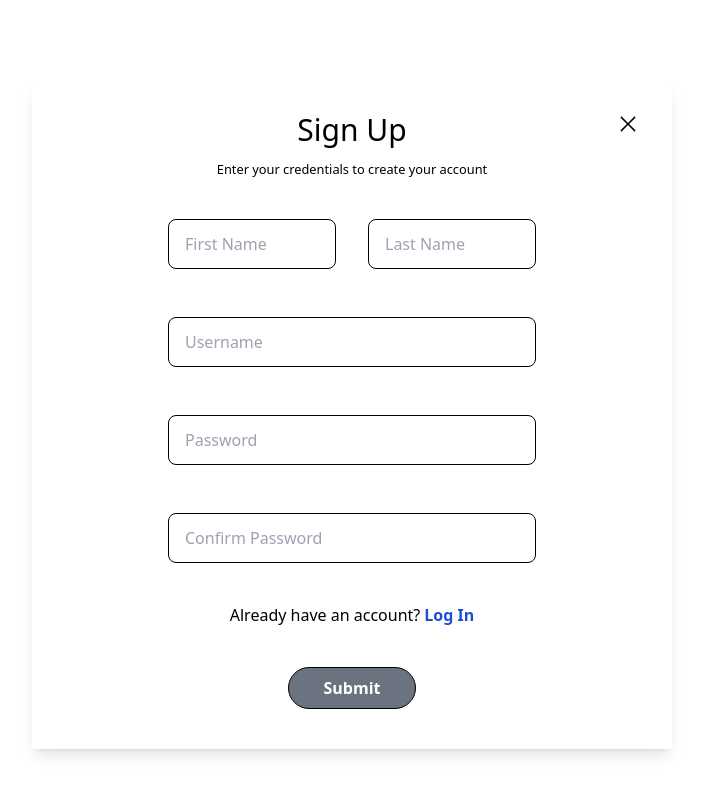
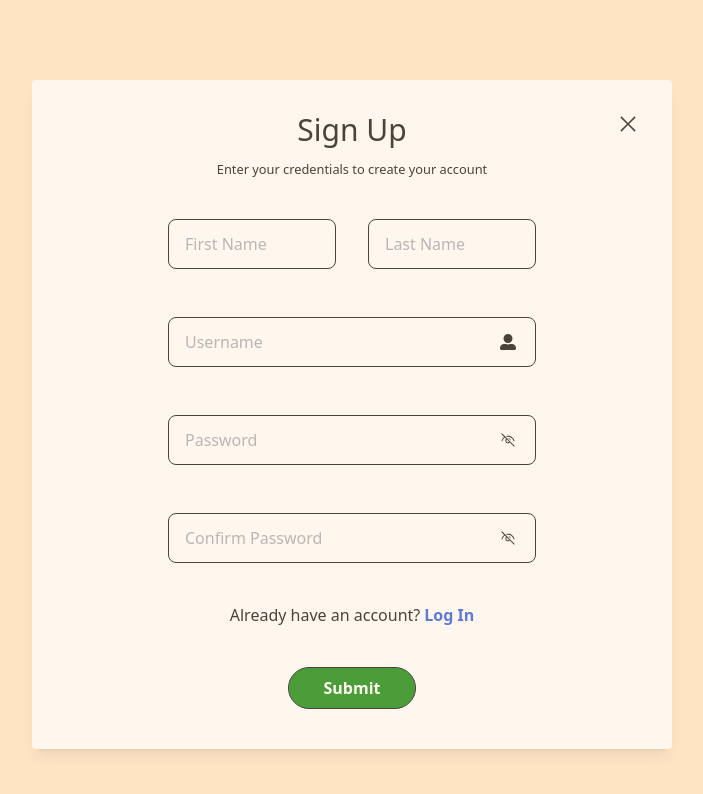
Before and after one commit to Nitish-Appireddypally/NanoBlogs, a React (Vite) app: page /signup in a window 1280 px wide. Shown: the top 794 px of the page, without its empty margins (288-991 px from the left). Built offline with nearby package versions, Linux system fonts and the light colour scheme.

Commit message:
Completed adding icons in auth page

```diff
--- a/package.json
+++ b/package.json
@@ -13,6 +13,7 @@
     "axios": "^1.6.8",
     "firebase": "^10.8.1",
     "framer-motion": "^11.0.15",
+    "js-cookie": "^3.0.5",
     "react": "^18.2.0",
     "react-dom": "^18.2.0",
     "react-icons": "^5.0.1",
--- a/src/components/Demo/Auth/Auth.jsx
+++ b/src/components/Demo/Auth/Auth.jsx
@@ -1,7 +1,7 @@
 import React, { useState } from "react";
 import LoginAuth from "../../LoginAuth/LoginAuth";
 import SignupAuth from "../../SignupAuth/SignupAuth";
-import { motion } from "framer-motion";
+// import { motion } from "framer-motion";
 
 const Auth = () => {
   const [createUser, setCreateUser] = useState(true);
@@ -11,18 +11,18 @@ const Auth = () => {
 
   return (
     <div>
-      <motion.div
+      {/* <motion.div
         className="form-container"
         initial={{ opacity: 0, y: -50 }}
         animate={{ opacity: 1, y: 0 }}
         transition={{ duration: 1.5 }}
-      >
-        {createUser ? (
-          <LoginAuth onButtonClick={handleButtonClick} />
-        ) : (
-          <SignupAuth onButtonClick={handleButtonClick} />
-        )}
-      </motion.div>
+      > */}
+      {createUser ? (
+        <LoginAuth onButtonClick={handleButtonClick} />
+      ) : (
+        <SignupAuth onButtonClick={handleButtonClick} />
+      )}
+      {/* </motion.div> */}
     </div>
   );
 };
--- a/src/components/LoginAuth/LoginAuth.jsx
+++ b/src/components/LoginAuth/LoginAuth.jsx
@@ -1,11 +1,17 @@
 import React, { useState } from "react";
 import axios from "axios";
+import Cookies from "js-cookie";
+
 import { LiaTimesSolid } from "react-icons/lia";
 import { Link } from "react-router-dom";
+import { FaUserAlt } from "react-icons/fa";
+import { FaLock } from "react-icons/fa";
+import { VscEye } from "react-icons/vsc";
 
 function LoginAuth({ onButtonClick }) {
   const [userName, setUserName] = useState("");
   const [passWord, setPassword] = useState("");
+  const [showPassword, setShowPassword] = useState(false);
   const handleUsernameChange = (event) => {
     setUserName(event.target.value);
   };
@@ -25,8 +31,17 @@ function LoginAuth({ onButtonClick }) {
       const response = await axios.post("http://localhost:3000/auth/login", {
         LoginData,
       });
-      console.log("Login successful:", response.data);
+      const responseData = response.data;
+      console.log("Login successful:", responseData);
       // Handle storing tokens in local storage
+      Cookies.set("access_token", responseData.access_token);
+      Cookies.set("refresh_token", responseData.refresh_token);
+      // Cookies.set("Nitish", "RCB");
+      const myAccessToken = Cookies.get("access_token");
+      const myRefreshToken = Cookies.get("refresh_token");
+
+      console.log("Access token : ", myAccessToken);
+      console.log("Refresh token : ", myRefreshToken);
     } catch (error) {
       console.error("Login failed:", error);
       // Handle displaying error message to user
@@ -35,9 +50,9 @@ function LoginAuth({ onButtonClick }) {
 
   return (
     <>
-      <div className="bg-white/50 fixed inset-0 z-10">
+      <div className="bg-color fixed inset-0 z-10">
         <section
-          className={`z-50 fixed top-[5rem] bottom-auto left-0 md:left-[10rem] lg:left-[20rem] overflow-auto right-0 md:right-[10rem] lg:right-[20rem] bg-white shadow-lg rounded`}
+          className={`z-50 fixed top-[5rem] bottom-auto left-0 md:left-[10rem] lg:left-[20rem] overflow-auto right-0 md:right-[10rem] lg:right-[20rem] bg-white opacity-70 shadow-lg rounded-3xl shadow-out`}
         >
           <Link to="/">
             <button
@@ -55,27 +70,33 @@ function LoginAuth({ onButtonClick }) {
             </p>
             <div className="flex flex-col justify-center items-center gap-[3rem]">
               <div className="flex flex-col justify-center items-center gap-[3rem]">
+                <div className="flex justify-center items-center relative">
                   <input
                     type="text"
                     value={userName}
                     onChange={handleUsernameChange}
                     placeholder="Username"
-                  className="py-3 px-4 border border-black rounded w-[23rem] rounded-lg"
+                    className="py-3 px-4 border border-black rounded w-[23rem] rounded-lg bg-transparent outline-none"
                   />
+                  <FaUserAlt className="absolute right-5 top-1/2 transform -translate-y-1/2 " />
+                </div>
+                <div className="flex justify-center items-center relative">
                   <input
                     type="password"
                     value={passWord}
                     onChange={handlePasswordChange}
                     placeholder="Password"
-                  className="py-3 px-4 border border-black rounded w-[23rem] rounded-lg"
+                    className="py-3 px-4 border border-black rounded w-[23rem] rounded-lg bg-transparent outline-none"
                   />
+                  <FaLock className="absolute right-5 top-1/2 transform -translate-y-1/2 " />
+                </div>
               </div>
             </div>
 
             <div className="flex justify-center mt-10 ">
               <p>Don't have an account? </p>
               <button
-                className="ml-1 text-blue-700 font-semibold"
+                className="ml-1 text-aquamarine font-semibold"
                 onClick={onButtonClick}
               >
                 Create an account
@@ -84,7 +105,7 @@ function LoginAuth({ onButtonClick }) {
 
             <div className="flex justify-center mt-10">
               <button
-                className="w-32 border border-black rounded-full py-2 bg-gray-500 text-white font-bold mb-10"
+                className="w-32 rounded-full py-2 bg-customgreen text-white font-bold mb-10 box-shadow-custom outline-none "
                 onClick={handleLogin}
               >
                 Submit
--- a/src/components/SignupAuth/SignupAuth.jsx
+++ b/src/components/SignupAuth/SignupAuth.jsx
@@ -1,12 +1,20 @@
-import React, { useState } from "react";
+import React, { useEffect, useState } from "react";
 import axios from "axios";
+import Cookies from "js-cookie";
 import { LiaTimesSolid } from "react-icons/lia";
 import { Link } from "react-router-dom";
+import { VscEye } from "react-icons/vsc";
+import { VscEyeClosed } from "react-icons/vsc";
+import { FaUserAlt } from "react-icons/fa";
 
 function SignupAuth({ onButtonClick }) {
+  useEffect(() => {}, []);
+
   const [firstname, setfirstname] = useState("");
   const [lastname, setlastname] = useState("");
   const [userName, setUserName] = useState("");
+  const [showPassword, setShowPassword] = useState(false);
+  const [showConfirmPassword, setConfirmPassword] = useState(false);
 
   const [password, setPassword] = useState("");
 
@@ -23,8 +31,17 @@ function SignupAuth({ onButtonClick }) {
       const response = await axios.post("http://localhost:3000/auth/signup", {
         SignupData,
       });
-      console.log("Signup successful:", response.data);
+      const responseData = response.data;
+      console.log("Signup successful:", responseData);
       // Handle storing tokens in local storage
+      Cookies.set("access_token", responseData.access_token);
+      Cookies.set("refresh_token", responseData.refresh_token);
+      // Cookies.set("Nitish", "RCB");
+      const myAccessToken = Cookies.get("access_token");
+      const myRefreshToken = Cookies.get("refresh_token");
+
+      console.log("Access token : ", myAccessToken);
+      console.log("Refresh token : ", myRefreshToken);
     } catch (error) {
       console.error("Signup failed:", error);
       // Handle displaying error message to user
@@ -33,9 +50,9 @@ function SignupAuth({ onButtonClick }) {
 
   return (
     <>
-      <div className="bg-white/50 fixed inset-0 z-10">
+      <div className="bg-color fixed inset-0 z-10">
         <section
-          className={`z-50 fixed top-[5rem] bottom-auto left-0 md:left-[10rem] lg:left-[20rem] overflow-auto right-0 md:right-[10rem] lg:right-[20rem] bg-white shadow-lg rounded`}
+          className={`z-50 fixed top-[5rem] bottom-auto left-0 md:left-[10rem] lg:left-[20rem] overflow-auto right-0 md:right-[10rem] lg:right-[20rem] bg-white opacity-70 shadow-lg rounded`}
         >
           <Link to="/">
             <button
@@ -67,8 +84,8 @@ function SignupAuth({ onButtonClick }) {
                   className="py-3 px-4 border border-black rounded w-[10.5rem] rounded-lg"
                 />
               </div>
-
               <div className="flex flex-col justify-center items-center gap-[3rem]">
+                <div className="flex justify-center items-center relative">
                   <input
                     type="text"
                     placeholder="Username"
@@ -76,18 +93,62 @@ function SignupAuth({ onButtonClick }) {
                     onChange={(e) => setUserName(e.target.value)}
                     className="py-3 px-4 border border-black rounded w-[23rem] rounded-lg"
                   />
+                  <FaUserAlt className="absolute right-5 top-1/2 transform -translate-y-1/2 " />
+                </div>
+                <div className="flex justify-center items-center relative">
                   <input
-                  type="password"
+                    type={showPassword ? "text" : "password"}
                     placeholder="Password"
                     value={password}
                     onChange={(e) => setPassword(e.target.value)}
                     className="py-3 px-4 border border-black rounded w-[23rem] rounded-lg"
                   />
+                  {showPassword ? (
+                    <div className="cursor-pointer">
+                      <VscEye
+                        className="absolute right-5 top-1/2 transform -translate-y-1/2 "
+                        onClick={() => {
+                          setShowPassword(!showPassword);
+                        }}
+                      />
+                    </div>
+                  ) : (
+                    <div className="cursor-pointer">
+                      <VscEyeClosed
+                        className="absolute right-5 top-1/2 transform -translate-y-1/2 "
+                        onClick={() => {
+                          setShowPassword(!showPassword);
+                        }}
+                      />
+                    </div>
+                  )}
+                </div>
+                <div className="flex justify-center items-center relative">
                   <input
-                  type="password"
+                    type={showConfirmPassword ? "text" : "password"}
                     placeholder="Confirm Password"
                     className="py-3 px-4 border border-black rounded w-[23rem] rounded-lg"
                   />
+                  {showConfirmPassword ? (
+                    <div className="cursor-pointer">
+                      <VscEye
+                        className="absolute right-5 top-1/2 transform -translate-y-1/2 "
+                        onClick={() => {
+                          setConfirmPassword(!showConfirmPassword);
+                        }}
+                      />
+                    </div>
+                  ) : (
+                    <div className="cursor-pointer">
+                      <VscEyeClosed
+                        className="absolute right-5 top-1/2 transform -translate-y-1/2 cursor-pointer"
+                        onClick={() => {
+                          setConfirmPassword(!showConfirmPassword);
+                        }}
+                      />
+                    </div>
+                  )}
+                </div>
               </div>
             </div>
 
@@ -103,7 +164,7 @@ function SignupAuth({ onButtonClick }) {
 
             <div className="flex justify-center mt-10">
               <button
-                className="w-32 border border-black rounded-full py-2 bg-gray-500 text-white font-bold mb-10"
+                className="w-32 border border-black rounded-full py-2 bg-customgreen text-white font-bold mb-10"
                 onClick={handleSignup}
               >
                 Submit
--- a/src/index.css
+++ b/src/index.css
@@ -19,9 +19,31 @@
 
 }
 .shadows{
-  box-shadow: 0px 4px 15px 10px rgb(182,182,182);
+  /* box-shadow: 0px 4px 15px 10px rgb(182,182,182); */
+  box-shadow: rgba(0, 0, 0, 0.15) 0px 2px 10px;
+}
+.shadow-out{
+  /* box-shadow: 0 0 50px antiquewhite; */
 }
 .write .ql-editor{
   font-size: 1.2rem !important;
   padding: 0 !important;
 }
+.box-shadow-custom{
+  /* box-shadow: 0 0 5px aliceblue; */
+}
+.bg-color{
+  /* background-image: linear-gradient(to top, #9890e3 0%, #b1f4cf 100%); */
+  /* background-image: linear-gradient(to right, #a8caba 0%, #5d4157 100%); */
+  background-color: bisque;
+
+
+
+
+}
+.text-aquamarine{
+  color: blue;
+}
+.bg-customgreen{
+  background-color: green;
+}
```
Also changed, not shown: 1 other file (tests, documents, lock files or other folders). Lines whose indentation alone changed are shown as unchanged.
